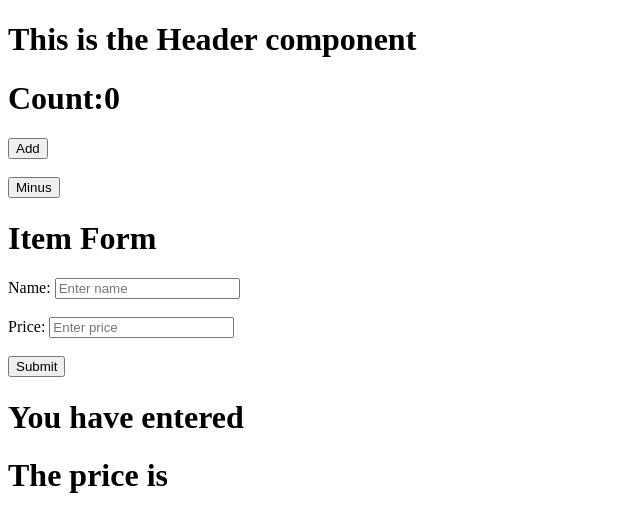
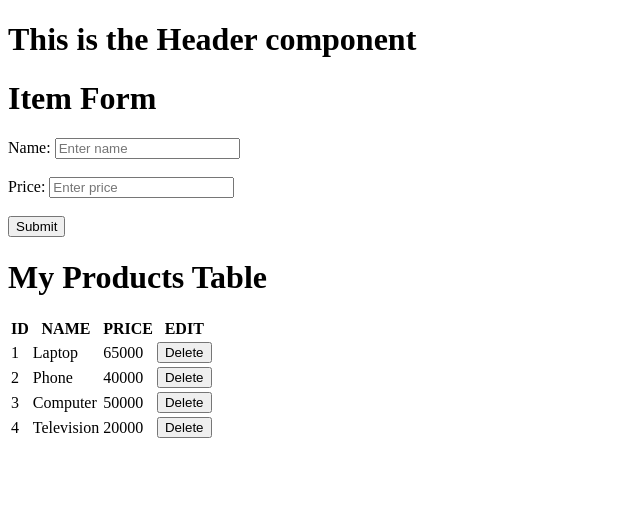
Before and after one commit to Osekobo/React-App, a React (Vite) app: page / in a window 1280 px wide. Shown: the top 532 px of the page, without its empty margins (0-640 px from the left). Built offline with nearby package versions, Linux system fonts and the light colour scheme.

Commit message:
Added a table and delete button

```diff
--- a/src/App.jsx
+++ b/src/App.jsx
@@ -1,13 +1,49 @@
+import { useState } from "react";
+
 import Header from "./components/Header";
-import Itemcard from "./components/ItemCard";
+import ItemCard from "./components/ItemCard";
 import ItemForm from "./components/ItemForm";
 
 export default function App() {
+  const [items, setItems] = useState([
+    { id: 1, name: "Laptop", price: 65000 },
+    { id: 2, name: "Phone", price: 40000 },
+    { id: 3, name: "Computer", price: 50000 },
+    { id: 4, name: "Television", price: 20000 },
+  ]);
+
+  function handleDelete(id) {
+    const updatedItems = items.filter((item) => item.id !== id);
+    setItems(updatedItems);
+  }
+
   return (
     <div>
       <Header />
-      <Itemcard/>
-      <ItemForm/>
+      <ItemForm />
+      <h1>My Products Table</h1>
+      <table>
+        <thead>
+          <tr>
+            <th>ID</th>
+            <th>NAME</th>
+            <th>PRICE</th>
+            <th>EDIT</th>
+          </tr>
+        </thead>
+        <tbody>
+          {items.map((item) => (
+            <tr key={item.id}>
+              <td>{item.id}</td>
+              <td>{item.name}</td>
+              <td>{item.price}</td>
+              <td>
+                <button onClick={() => handleDelete(item.id)}>Delete</button>
+              </td>
+            </tr>
+          ))}
+        </tbody>
+      </table>
     </div>
   );
 }
--- a/src/components/ItemForm.jsx
+++ b/src/components/ItemForm.jsx
@@ -5,8 +5,8 @@ export default function ItemForm() {
   const [price, setPrice] = useState("");
   function handleSubmit(event) {
     event.preventDefault();
-    console.log(name);
-    console.log(price);
+    console.log("Name",name);
+    console.log("Price",price);
   }
   return (
     <div>
@@ -32,8 +32,6 @@ export default function ItemForm() {
         <br />
         <button>Submit</button>
       </form>
-      <h1>You have entered {name}</h1>
-      <h1>The price is {price}</h1>
     </div>
   );
 }
--- a/src/components/Itemcard.jsx
+++ b/src/components/Itemcard.jsx
@@ -1,13 +1,31 @@
 import { useState } from "react";
-export default function ItemCard() {
+
+export default function ItemCard({ id,name, price,onDelete }) {
   const [count, setCount] = useState(0);
   return (
     <div>
+      <h2>Name: {name}</h2>
+      <h2>Price: {price}</h2>
       <h1>Count:{count}</h1>
+
       <button onClick={() => setCount(count + 1)}>Add</button>
       <br />
       <br />
-      <button onClick={() => setCount(count - 1)}>Minus</button>
+      <button
+        onClick={() => {
+          if (count > 0) {
+            setCount(count - 1);
+          }
+        }}
+      >
+        Minus
+      </button>
+      <br />
+      <br />
+      <button onClick={() => setCount(0)}>Reset</button>
+      <br />
+      <br />
+      <button onClick={() => onDelete(id)}>Delete</button>
     </div>
   );
 }
```
